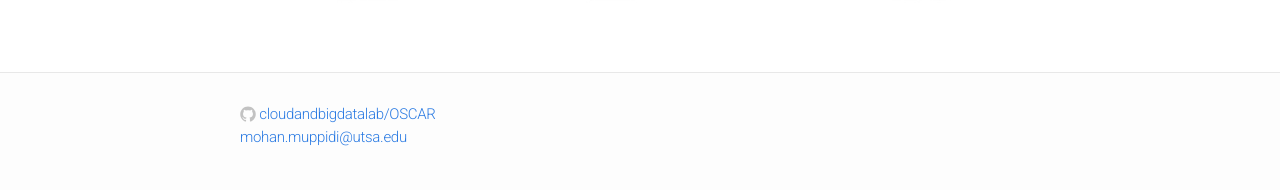
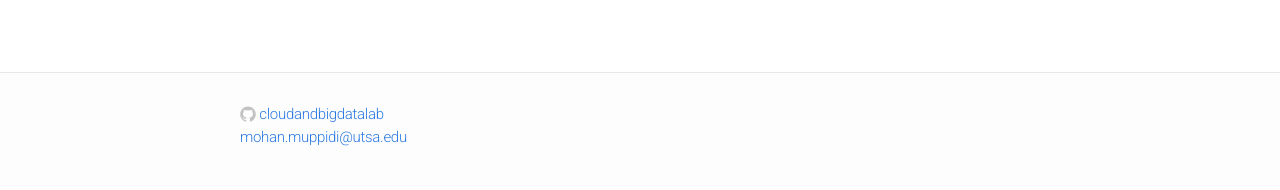
Before and after one commit to cloudandbigdatalab/OSCAR, a Jekyll site: the page built from index.html, in a window 1280 px wide. Shown: the part 815-1005 px from the top of the page. Built offline with Jekyll 4.4.1, drawn with Linux system fonts in a browser that asks for light colours; Markdown is read by kramdown in place of the engine named in the settings.

Commit message:
Update _config.yml

```diff
--- a/_config.yml
+++ b/_config.yml
@@ -8,7 +8,7 @@ description: > # this means to ignore newlines until "baseurl:"
 baseurl: "/OSCAR" # the subpath of your site, e.g. /blog/
 url: "" # the base hostname & protocol for your site
 twitter_username:
-github_username:  cloudandbigdatalab/OSCAR
+github_username:  cloudandbigdatalab
 
 # Build settings
 markdown: redcarpet
```
